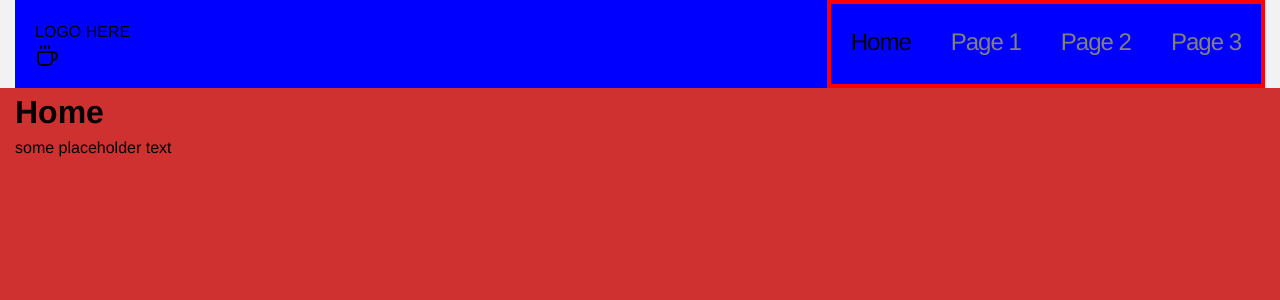
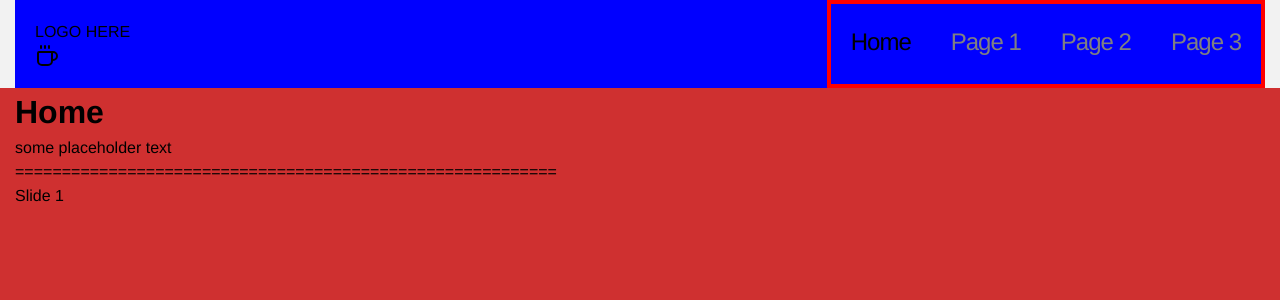
Before and after one commit to derickmoncado/react-next-boilerplate, a Next.js app: page / in a window 1280 px wide. Shown: the top 300 px of the page. Built offline with nearby package versions, Linux system fonts and the light colour scheme.

Commit message:
Messin with carousel and getting it set up

```diff
--- a/package.json
+++ b/package.json
@@ -11,6 +11,7 @@
     "next-codemod": "npx @next/codemod@latest"
   },
   "dependencies": {
+    "embla-carousel-react": "^8.6.0",
     "lucide-react": "^0.562.0",
     "next": "16.1.1",
     "react": "19.2.3",
--- a/src/app/page.tsx
+++ b/src/app/page.tsx
@@ -1,8 +1,22 @@
+"use client";
+
+import useEmblaCarousel from "embla-carousel-react";
+
 export default function Home() {
+	const [emblaRef] = useEmblaCarousel({ loop: true });
+
 	return (
 		<div className="container">
 			<h1>Home</h1>
 			<p>some placeholder text</p>
+			==========================================================
+			<div className="embla" ref={emblaRef}>
+				<div className="embla__container">
+					<div className="embla__slide">Slide 1</div>
+					<div className="embla__slide">Slide 2</div>
+					<div className="embla__slide">Slide 3</div>
+				</div>
+			</div>
 		</div>
 	);
 }
--- a/src/styles/partials/_globals.scss
+++ b/src/styles/partials/_globals.scss
@@ -17,3 +17,17 @@ body {
 .container {
     @include container;
 }
+
+// for the carousel
+.embla {
+    overflow: hidden;
+}
+
+.embla__container {
+    display: flex;
+}
+
+.embla__slide {
+    flex: 0 0 100%;
+    min-width: 0;
+}
```
Also changed, not shown: 1 other file (tests, documents, lock files or other folders).
